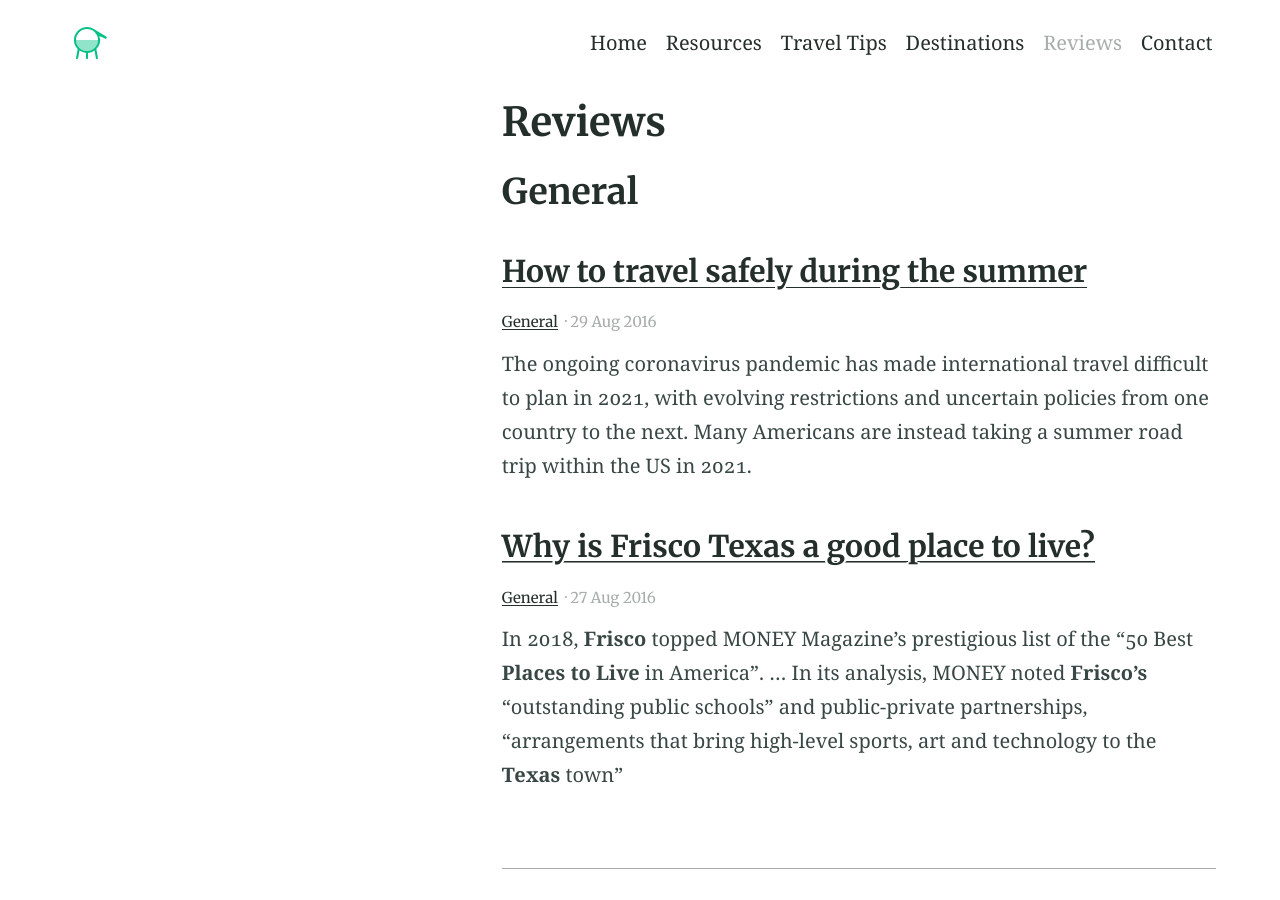
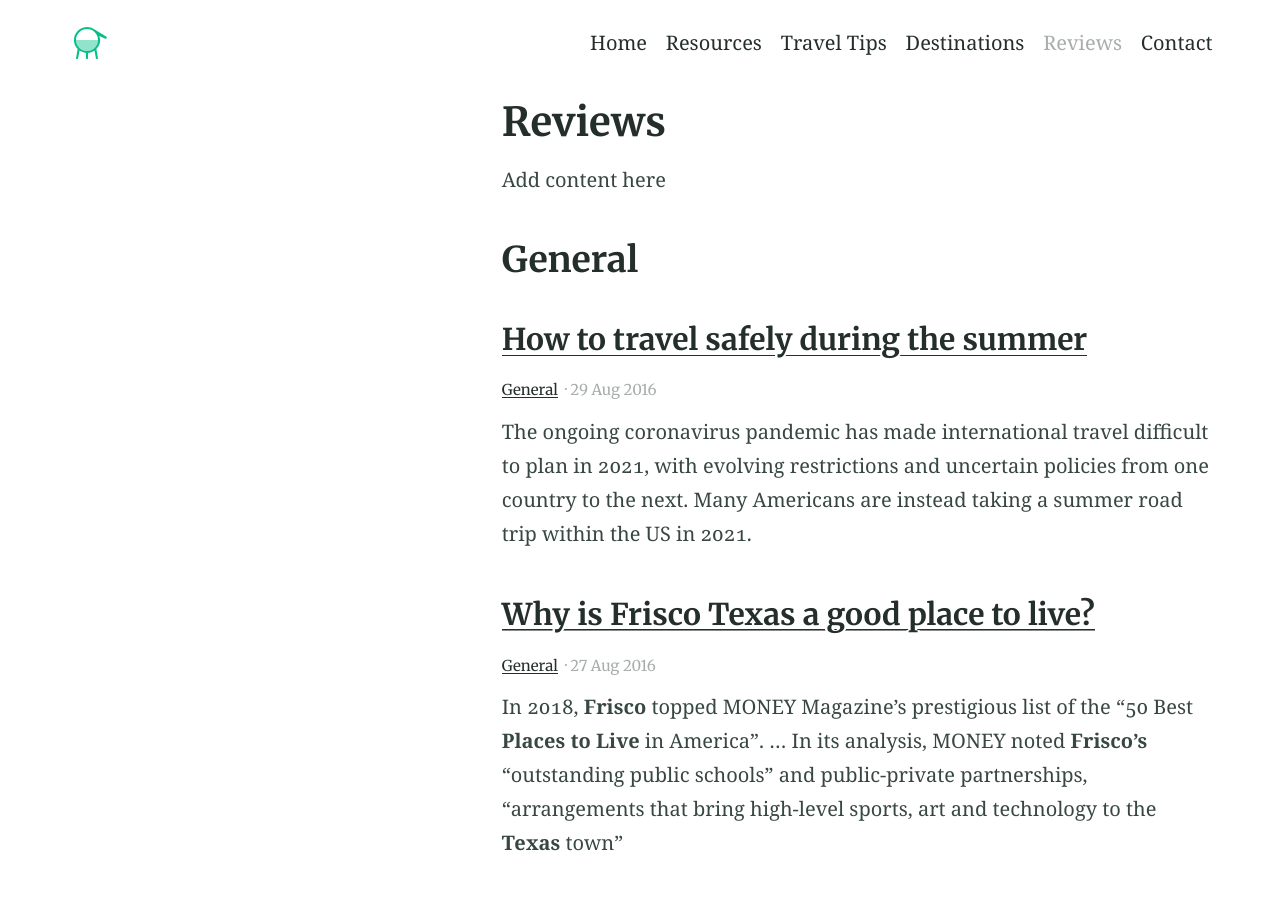
Before and after one commit to Coolweb2go/alembic, a Jekyll site: the page built from reviews.md, in a window 1280 px wide and 900 px high. Built offline with Jekyll 4.4.1, drawn with Linux system fonts in a browser that asks for light colours.

Commit message:
Update from Forestry.io elle gamboa updated reviews.md

```diff
--- a/reviews.md
+++ b/reviews.md
@@ -5,3 +5,4 @@ excerpt: Category index
 aside: true
 
 ---
+Add content here
```
